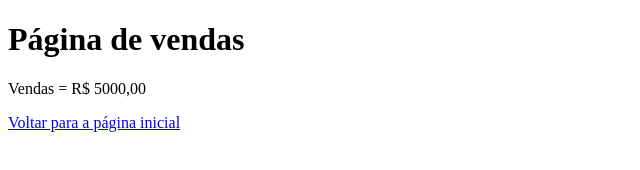
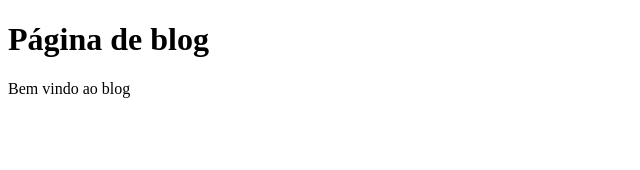
Before and after one commit to rafams30/aulagithub, a plain HTML site: page blog.html in a window 1280 px wide. Shown: the whole page, without its empty margins (0-640 px from the left). Drawn offline with Linux system fonts and the light colour scheme.

Commit message:
update no layout

```diff
--- a/blog.html
+++ b/blog.html
@@ -6,8 +6,7 @@
     <title>Document</title>
 </head>
 <body>
-    <h1> Página de vendas </h1>
-    <p>Vendas = R$ 5000,00</p>
-    <a href="index.html">Voltar para a página inicial</a>
+    <h1> Página de blog </h1>
+    <p>Bem vindo ao blog</p>
 </body>
 </html>
```
Also changed, not shown: index.html (+1 -0 lines).
